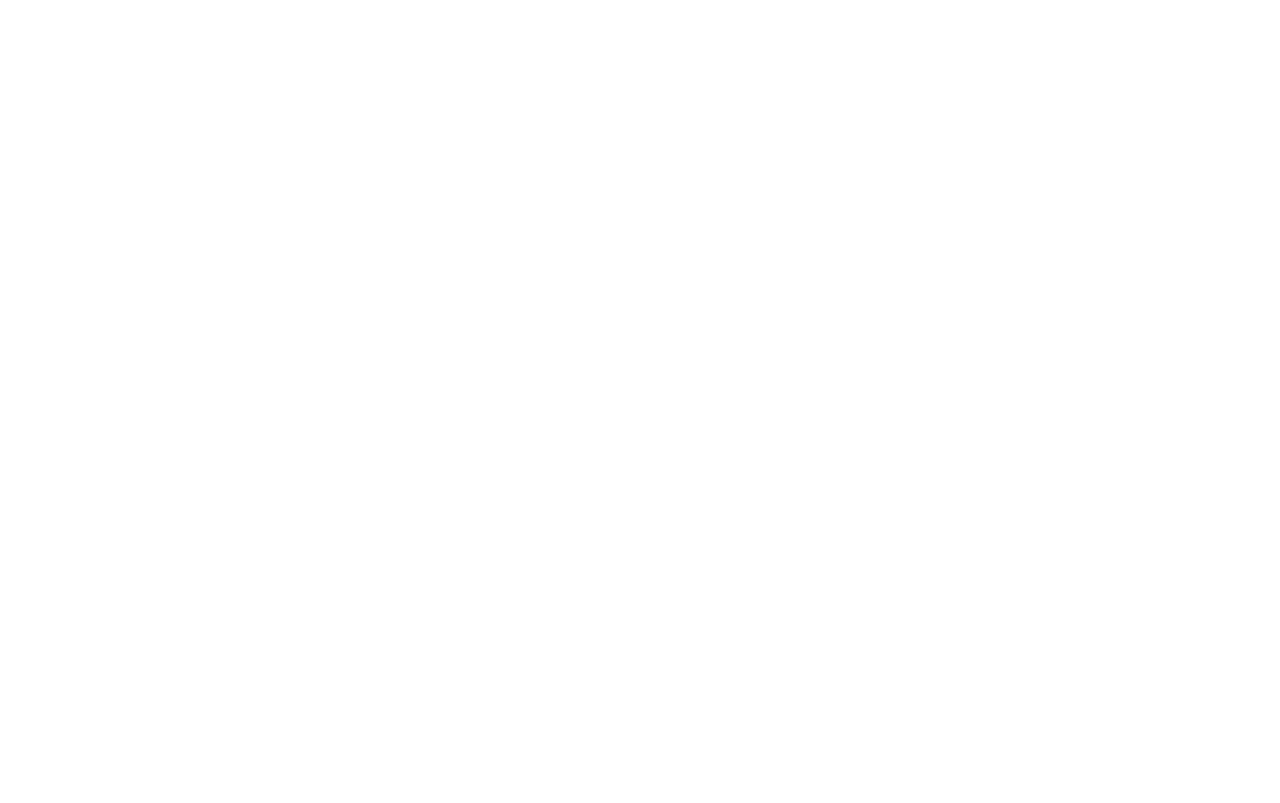
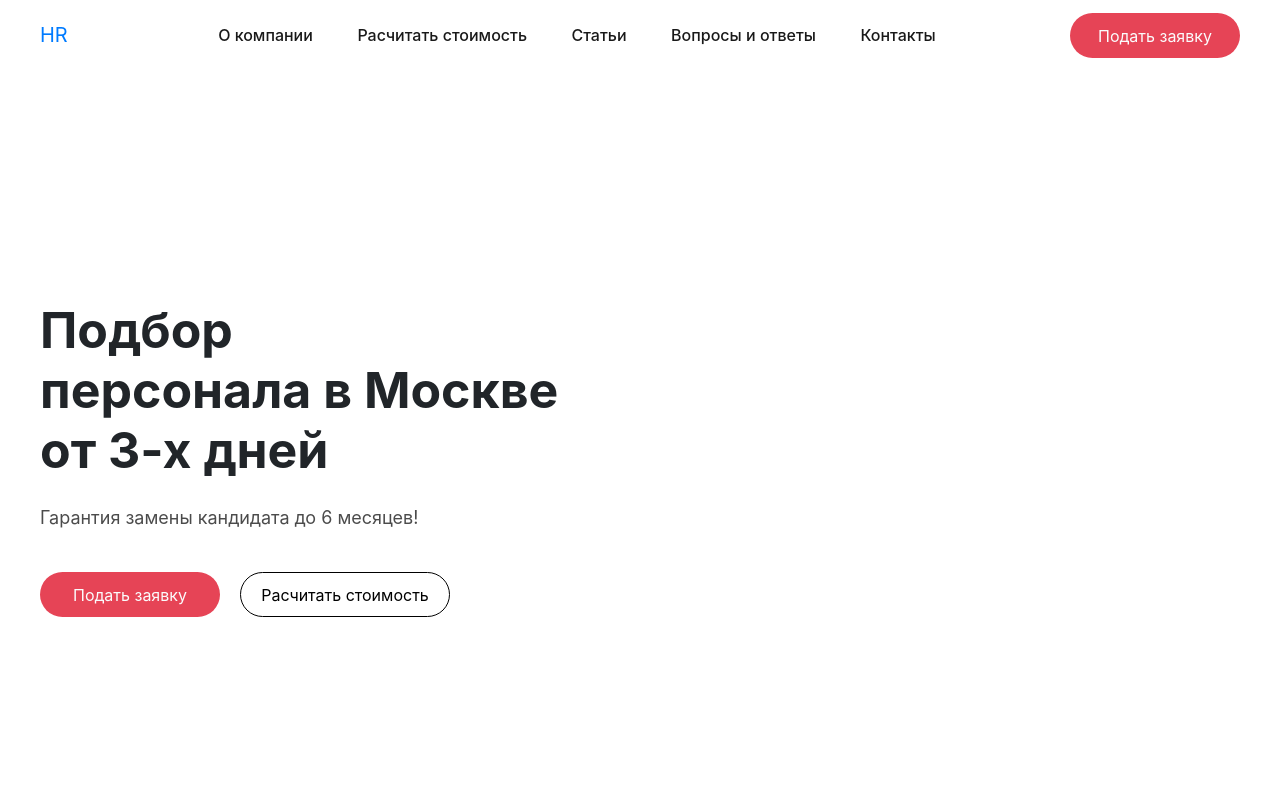
Before and after one commit to EsAndrey/EsAndrey.github.io, a plain HTML site: page index.html in a window 1280 px wide. Drawn offline with nearby package versions, Linux system fonts and the light colour scheme; a web font is replaced by a local one.

Commit message:
second commit

```diff
--- a/css/style.css
+++ b/css/style.css
@@ -0,0 +1,182 @@
+*, *:after, *:before {
+    box-sizing: border-box;
+    margin: 0;
+    padding: 0;
+  }
+
+@font-face {
+    font-family: "Inter";
+    src: url("/fonts/Inter-Regular.ttf") format("truetype");
+    font-style: normal;
+    font-weight: normal;
+    }
+
+@font-face {
+        font-family: "Inter";
+        src: url("/fonts/Inter-Medium.ttf") format("truetype");
+        font-style: normal;
+        font-weight: Medium;
+        }
+@font-face {
+    font-family: "Inter";
+    src: url("/fonts/Inter-Bold.ttf") format("truetype");
+    font-style: normal;
+    font-weight: Bold;
+    }
+
+body {
+    background-color: #fbfbfc;
+}
+
+.header {
+    position: fixed;
+    width: 100%;
+    top: 0;
+    left: 0;
+    z-index: 100;
+}
+
+.nav-container {
+    width: 100%;
+    height: 70px;
+    display: flex;
+    justify-content: space-between;
+    padding: 0 40px;
+    align-items: center;
+}
+
+.navbar-broad {
+    height: 24px;
+}
+
+.navbar-list {
+    list-style-type: none;
+}
+
+.navbar-item {
+    display: inline-block;
+    margin: 0 20px;
+}
+
+.send-request {
+    width: 170px;
+    height: 45px;
+}
+
+
+.request-link {
+    text-decoration: none;
+    text-align: center;
+    display: block;
+    width: 170px;
+    height: 45px;
+    color: #fbfbfc;
+    font-size: 16px;
+    font-family: 'Inter',Arial,sans-serif;
+    line-height: 45px;
+    font-weight: 400;
+    border-width: 1px;
+    border-radius: 30px;
+    background-color: #e64456;
+    border-color: transparent;
+    border-style: solid;
+    transition: background-color 0.2s ease-in-out, color 0.2s ease-in-out, border-color 0.2s ease-in-out;
+}
+
+.request-link:hover {
+    text-decoration: none;
+    color: #fbfbfc;
+    background-color: #ff4759;
+}
+
+.navbarlink {
+    font-size: 16px;
+    font-family: 'Inter',Arial,sans-serif;
+    line-height: 1.55;
+    font-weight: 500;
+    color: #000000;
+    opacity: 0.9;
+}
+
+.navbarlink:hover {
+    text-decoration: none;
+    color: #000000;
+    opacity: 0.8;
+}
+
+.main {
+    width: 100%;
+    height: 1000px;
+}
+
+.main-container {
+    padding-top: 300px;
+    max-width: 1200px;
+    height: 100%;
+    margin: 0 auto;
+    display: flex;
+}
+
+.main-left h1 {
+    font-size: 50px;
+    font-family: 'Inter',Arial,sans-serif;
+    line-height: 1.2;
+    font-weight: 700;
+}
+
+.main-left {
+    width: 50%;
+    height: 500px;
+}
+.main-right {
+    width: 50%;
+    height: 500px;
+}
+
+.main-subtext {
+    margin-top: 24px;
+    color: #000000;
+    font-size: 18px;
+    font-family: 'Inter',Arial,sans-serif;
+    line-height: 1.55;
+    font-weight: 400;
+    opacity: 0.7;
+}
+
+.main-requests {
+    margin-top: 40px;
+    display: flex;
+}
+
+.main-left .send-request .request-link {
+    width: 180px;
+}
+
+.calculate-cost {
+    width: 210px;
+    height: 45px;
+}
+
+.cost-link {
+    margin-left: 30px;
+    text-align: center;
+    display: block;
+    width: 210px;
+    height: 45px;
+    color: black;
+    font-size: 16px;
+    font-family: 'Inter',Arial,sans-serif;
+    line-height: 45px;
+    font-weight: 400;
+    border: 1px solid black;
+    border-radius: 30px;
+    border-style: solid;
+    transition: background-color 0.2s ease-in-out, color 0.2s ease-in-out, border-color 0.2s ease-in-out;
+}
+
+.cost-link:hover {
+    background-color: #ff4759;
+    text-decoration: none;
+    color: white;
+    border: 1px solid #ff4759;
+}
--- a/index.html
+++ b/index.html
@@ -3,9 +3,60 @@
 <head>
     <meta charset="UTF-8">
     <meta name="viewport" content="width=device-width, initial-scale=1.0">
+    <link rel="stylesheet" href="css/style.css" type="text/css">
     <title>HR</title>
+    <link rel="stylesheet" href="https://cdn.jsdelivr.net/npm/bootstrap@4.5.3/dist/css/bootstrap.min.css" integrity="sha384-TX8t27EcRE3e/ihU7zmQxVncDAy5uIKz4rEkgIXeMed4M0jlfIDPvg6uqKI2xXr2" crossorigin="anonymous">
 </head>
 <body>
 
+
+    <header class="header">
+        <nav class="nav-container">
+            <a class="navbar-brand" href="#">HR</a>
+            <div class="navbar-broad">
+              <ul class="navbar-list">
+                <li class="navbar-item">
+                  <a class="navbarlink" href="#">О компании</a>
+                </li>
+                <li class="navbar-item">
+                    <a class="navbarlink" href="#">Расчитать стоимость</a>
+                </li>
+                <li class="navbar-item">
+                    <a class="navbarlink" href="#">Статьи</a>
+                </li>
+                <li class="navbar-item">
+                    <a class="navbarlink" href="#">Вопросы и ответы</a>
+                </li>
+                <li class="navbar-item">
+                    <a class="navbarlink" href="#">Контакты</a>
+                </li>
+              </ul>
+            </div>
+            <div class="send-request">
+                <a class="request-link" href="#">Подать заявку</a>
+            </div>
+        </nav>
+    </header>
+    <section class="main">
+        <div class="main-container">
+            <div class="main-left">
+                <h1 class="main-text">Подбор<br> персонала в Москве<br>
+                    от 3-х дней
+                </h1>
+                <div class="main-subtext">Гарантия замены кандидата до 6 месяцев!</div>
+                <div class="main-requests">
+                    <div class="send-request">
+                        <a class="request-link" href="#">Подать заявку</a>
+                    </div>
+                    <div class="calculate-cost">
+                        <a class="cost-link" href="#">Расчитать стоимость</a>
+                    </div>
+                </div>
+            </div>
+            <div class="main-right">
+
+            </div>
+        </div>
+    </section>
 </body>
 </html>
```
